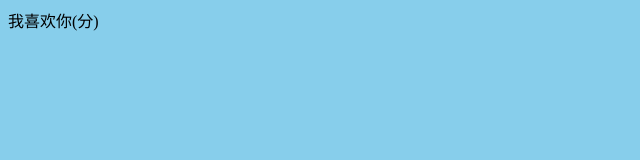
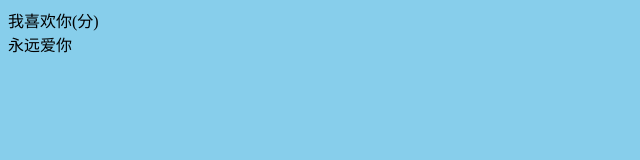
Before and after one commit to raytim/raymond, a plain HTML site: page index.html in a window 1280 px wide. Shown: the full height of the page, 0-640 px from the left. Drawn offline with Linux system fonts and the light colour scheme.

Commit message:
增加div内容

```diff
--- a/index.html
+++ b/index.html
@@ -9,5 +9,6 @@
 </head>
 <body>
    <span>我喜欢你(分)</span>
+   <div>永远爱你</div>
 </body>
 </html>
```
